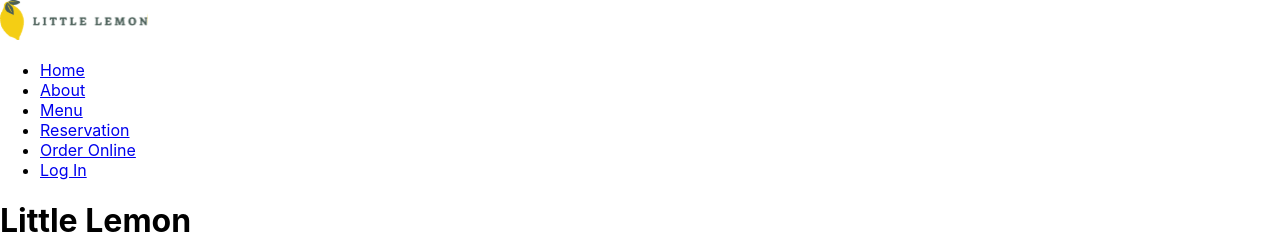
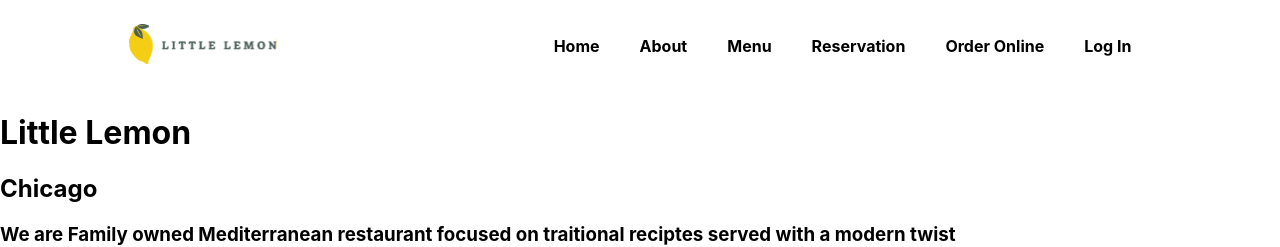
Before and after one commit to Samuelawud123/Little-Lemon, a React (Create React App) app in the folder my-app/: page / in a window 1280 px wide. Shown: the top 247 px of the page. Built offline with nearby package versions, Linux system fonts and the light colour scheme.

Commit message:
CSS set up

```diff
--- a/my-app/src/App.css
+++ b/my-app/src/App.css
@@ -1,38 +1,25 @@
-.App {
-  text-align: center;
+.navbar {
+  display: flex;
+  justify-content: space-around;
+  align-items: center;
+  padding: 10px 20px;
+
 }
 
-.App-logo {
-  height: 40vmin;
-  pointer-events: none;
+li {
+  display: flex;
+  padding: 10px 20px;
+  color: black;
+  text-decoration: none;
+
+
 }
+ul {
+  display: flex;
+}
+a {
+  text-decoration: none;
+  color: black;
+  font-weight: bolder;
 
-@media (prefers-reduced-motion: no-preference) {
-  .App-logo {
-    animation: App-logo-spin infinite 20s linear;
-  }
 }
-
-.App-header {
-  background-color: #282c34;
-  min-height: 100vh;
-  display: flex;
-  flex-direction: column;
-  align-items: center;
-  justify-content: center;
-  font-size: calc(10px + 2vmin);
-  color: white;
-}
-
-.App-link {
-  color: #61dafb;
-}
-
-@keyframes App-logo-spin {
-  from {
-    transform: rotate(0deg);
-  }
-  to {
-    transform: rotate(360deg);
-  }
-}
--- a/my-app/src/footer.js
+++ b/my-app/src/footer.js
@@ -1,3 +1,4 @@
+import './App.css';
 import  Logo from './images/Logo.svg';
 function Footer() {
     return (
--- a/my-app/src/header.js
+++ b/my-app/src/header.js
@@ -1,3 +1,4 @@
+import './App.css';
 import  restaurantfood from './images/restaurantfood.jpg';
 function Header() {
     return (
--- a/my-app/src/main.js
+++ b/my-app/src/main.js
@@ -1,4 +1,4 @@
-import  Logo from './images/Logo.svg';
+import './App.css';
 import  greeksalad from './images/greeksalad.jpg';
 import  lemondessert from './images/lemondessert.jpg';
 import  bruchetta from './images/bruchetta.svg';
--- a/my-app/src/nav.js
+++ b/my-app/src/nav.js
@@ -1,12 +1,13 @@
+import './App.css';
 import  Logo from './images/Logo.svg';
 function Nav() {
     return (
-     <div>
-        <div>
-        <img src={Logo} alt="Little Lemon Logo" />
+     <div className="navbar">
+        <div  className="">
+        <img src={Logo} alt="Little Lemon Logo"  />
         </div>
-        <div>
-            <ul>
+        <div className="">
+            <ul >
                 <li> <a href="/"> Home </a> </li>
                 <li> <a href="/"> About </a> </li>
                 <li> <a href="/"> Menu </a> </li>
```
Also changed, not shown: my-app/src/App.js (line endings or trailing spaces), my-app/src/logo.svg (deleted).
